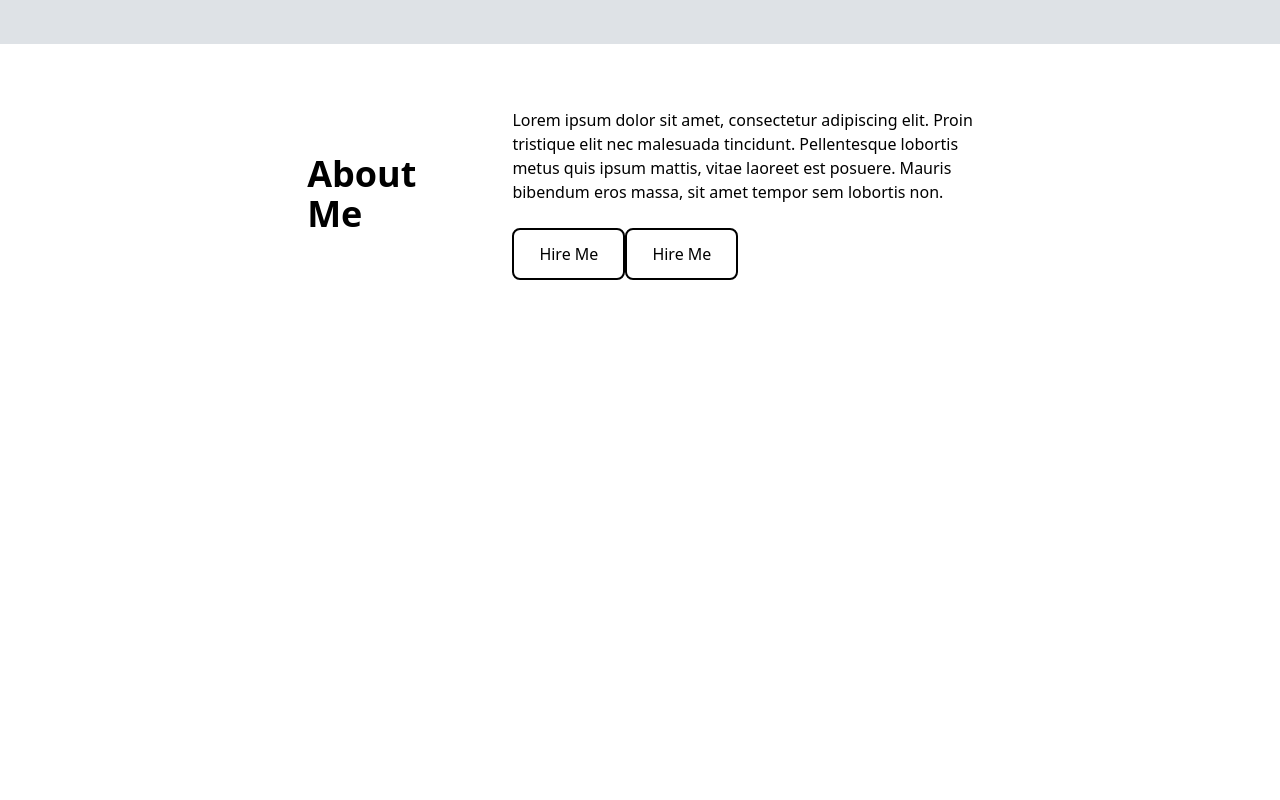
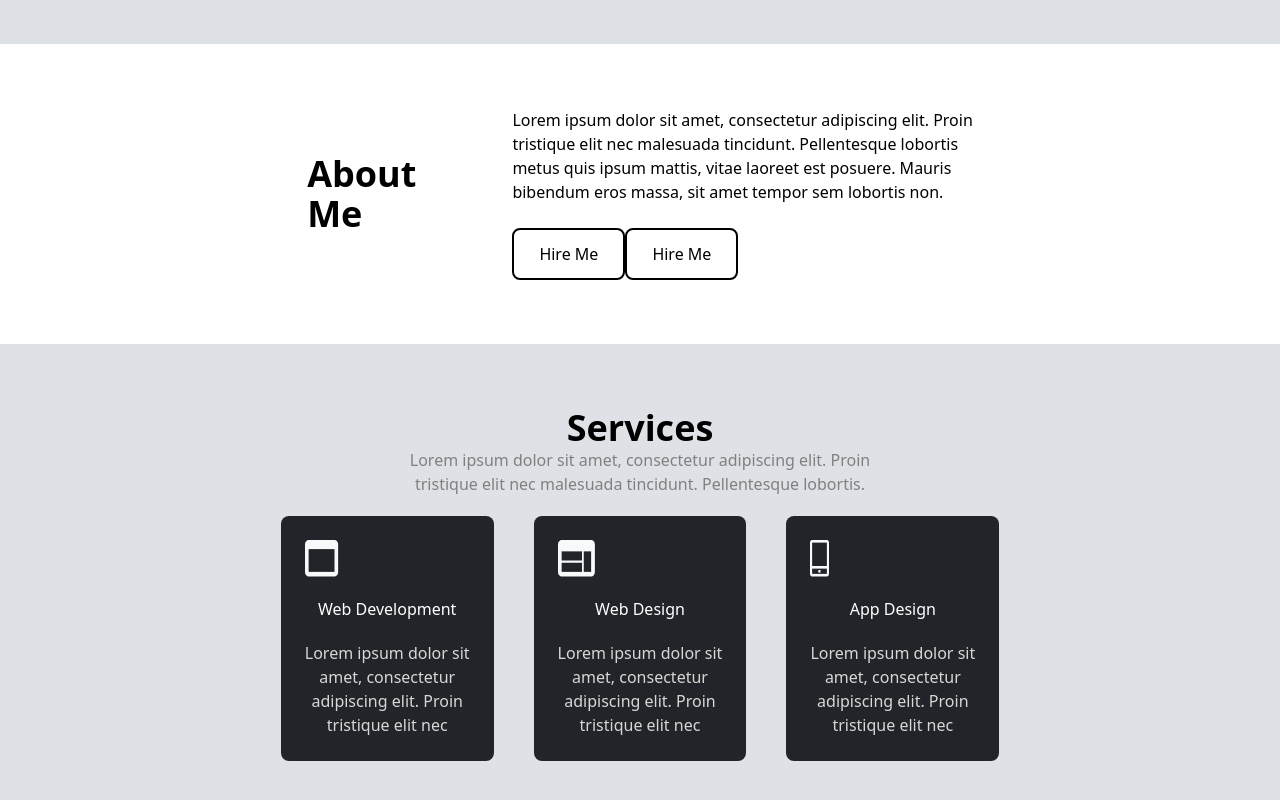
Before and after one commit to saadahmed18/R_By_React, a React (Create React App) app: page / in a window 1280 px wide. Shown: the part 624-1424 px from the top of the page. Before the commit the page ends 968 px from the top, so only its background shows below. Built offline with nearby package versions, Linux system fonts and the light colour scheme.

Commit message:
Add Services Component

```diff
--- a/src/App.js
+++ b/src/App.js
@@ -2,12 +2,14 @@ import "./App.css";
 import Header from "./components/Header";
 import Hero from "./components/Hero";
 import About from "./components/About";
+import Services from "./components/Services";
 function App() {
   return (
     <>
       <Header />
       <Hero />
       <About />
+      <Services/>
     </>
   );
 }
--- a/src/components/Header.jsx
+++ b/src/components/Header.jsx
@@ -1,7 +1,7 @@
 function Header() {
   return (
     <>
-      <header className="bg-[#212529] text-white py-5">
+      <header className="sticky top-0 bg-[#212529] text-white py-5">
         <div className="container m-auto px-4 flex justify-between items-center">
           <div className="logo text-3xl font-bold">
             <a href="/">R</a>
--- /dev/null
+++ b/src/components/Services.jsx
@@ -0,0 +1,50 @@
+function Services() {
+  return (
+    <>
+      <section id="services" className="bg-[#dee2e6] py-16">
+        <div className="container m-auto px-4">
+          <div className="text-center mb-5">
+            <h2 className="text-4xl font-bold">Services</h2>
+            <p className="text-[#808080]">
+              Lorem ipsum dolor sit amet, consectetur adipiscing elit. Proin <br />
+              tristique elit nec malesuada tincidunt. Pellentesque lobortis.
+            </p>
+          </div>
+          <div className="flex justify-center flex-wrap gap-10">
+            <div className="bg-[#212529] p-6 rounded-lg text-center">
+              <img src="/icons/web-development.webp" alt="Web Development Icon" />
+              <h3 className="my-5 text-white">Web Development</h3>
+              <p className="text-[#dbd6d6]">
+                Lorem ipsum dolor sit <br />
+                amet, consectetur <br />
+                adipiscing elit. Proin <br />
+                tristique elit nec
+              </p>
+            </div>
+            <div className="bg-[#212529] p-6 rounded-lg text-center">
+              <img src="/icons/web-design.webp" alt="Web Design Icon" />
+              <h3 className="my-5 text-white">Web Design</h3>
+              <p className="text-[#dbd6d6]">
+                Lorem ipsum dolor sit <br />
+                amet, consectetur <br />
+                adipiscing elit. Proin <br />
+                tristique elit nec
+              </p>
+            </div>
+            <div className="bg-[#212529] p-6 rounded-lg text-center">
+              <img src="/icons/mobile.webp" alt="Mobile Icon" />
+              <h3 className="my-5 text-white">App Design</h3>
+              <p className="text-[#dbd6d6]">
+                Lorem ipsum dolor sit <br />
+                amet, consectetur <br />
+                adipiscing elit. Proin <br />
+                tristique elit nec
+              </p>
+            </div>
+          </div>
+        </div>
+      </section>
+    </>
+  );
+}
+export default Services;
```
